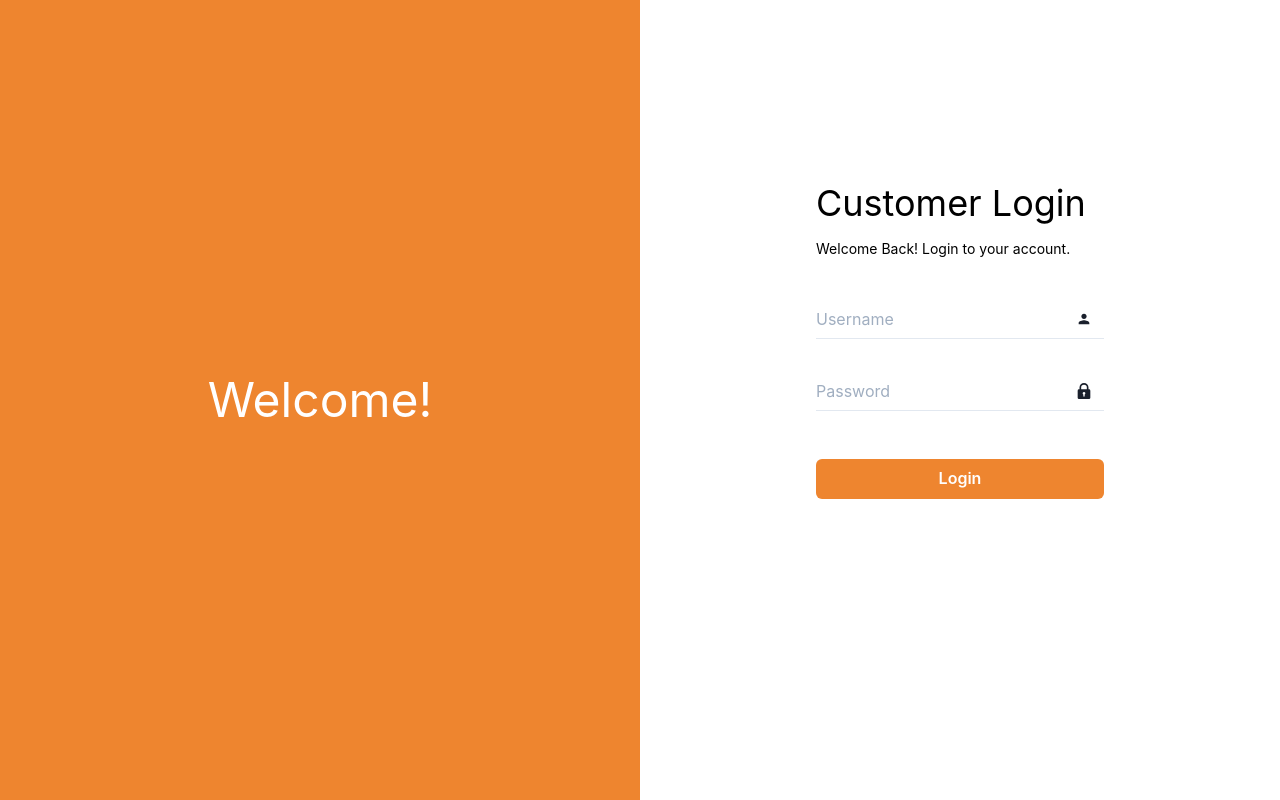
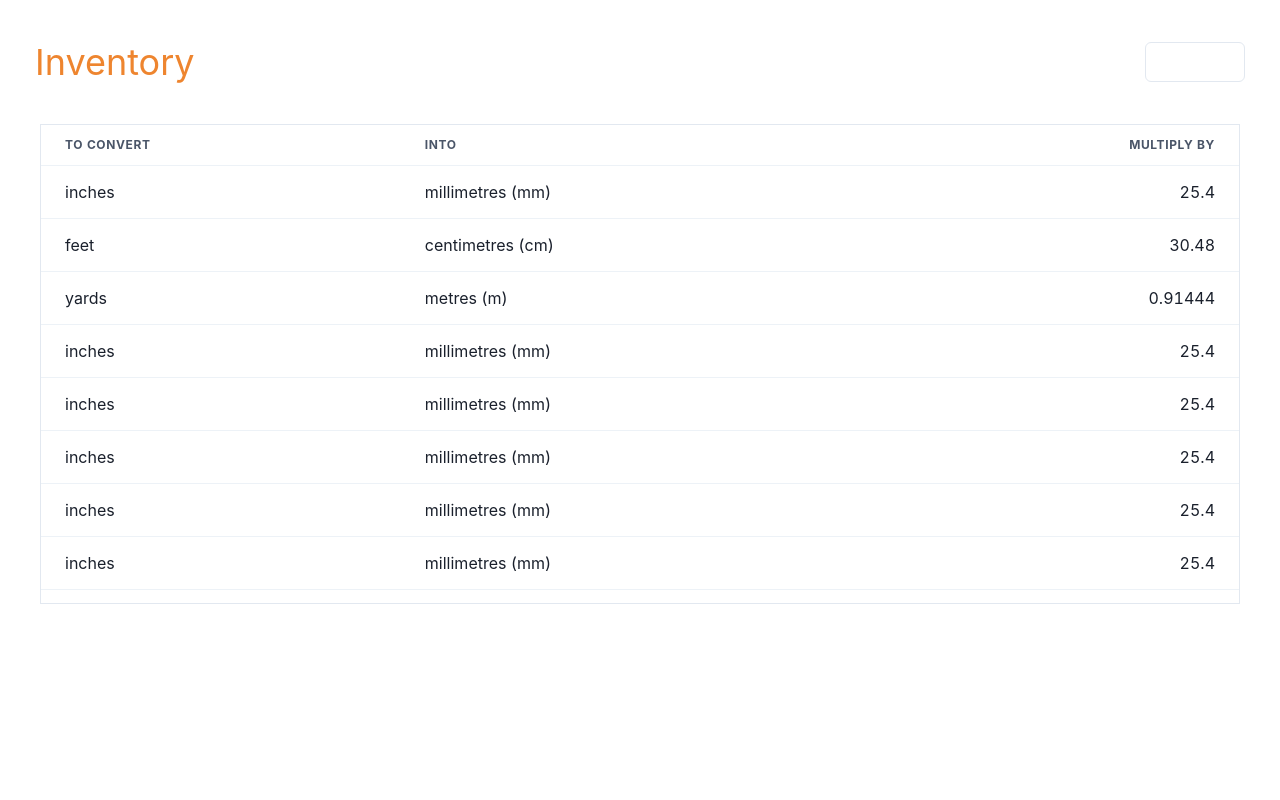
Before and after one commit to winnieli1129/cs348-project, a React (Create React App) app in the folder frontend/: page / in a window 1280 px wide. Built offline with nearby package versions, Linux system fonts and the light colour scheme.

Commit message:
browse inventory

```diff
--- a/frontend/src/App.tsx
+++ b/frontend/src/App.tsx
@@ -5,11 +5,12 @@ import {
   theme,
 } from "@chakra-ui/react"
 import Login from './pages/Login'
+import BrowseInventory from "./pages/BrowseInventory"
 
 export const App = () => (
   <ChakraProvider theme={theme}>
     <Box w="100vw" h="100vh">
-      <Login/>
+      <BrowseInventory/>
     </Box>
   </ChakraProvider>
 )
--- /dev/null
+++ b/frontend/src/pages/BrowseInventory.tsx
@@ -0,0 +1,126 @@
+import React, {useEffect, useState} from "react"
+import { MdPerson } from "react-icons/md";
+import { LockIcon } from '@chakra-ui/icons';
+
+import {
+   Flex,
+   Text,
+   Input,
+   InputGroup,
+   InputLeftElement,
+   InputRightElement,
+   Icon,
+   Button,
+   Table,
+    Thead,
+    Tbody,
+    Tfoot,
+    Tr,
+    Th,
+    Td,
+    TableCaption,
+
+  } from "@chakra-ui/react"
+
+import axios from 'axios';
+
+const BrowseInventory = () => {
+    return (
+        <Flex direction="column" w="100%" h="100%">
+            <Flex justifyContent="space-between" align="center" padding={35}>
+                <Text fontSize='4xl' color='#EE852F'>Inventory</Text>
+
+                <Input w="100px"/>
+            </Flex>
+            <Flex borderWidth="1px" mx="10" h="60vh" overflowY="scroll">
+            <Table variant='simple'>
+                <TableCaption>Imperial to metric conversion factors</TableCaption>
+                <Thead>
+                    <Tr>
+                    <Th>To convert</Th>
+                    <Th>into</Th>
+                    <Th isNumeric>multiply by</Th>
+                    </Tr>
+                </Thead>
+                <Tbody>
+                    <Tr>
+                    <Td>inches</Td>
+                    <Td>millimetres (mm)</Td>
+                    <Td isNumeric>25.4</Td>
+                    </Tr>
+                    <Tr>
+                    <Td>feet</Td>
+                    <Td>centimetres (cm)</Td>
+                    <Td isNumeric>30.48</Td>
+                    </Tr>
+                    <Tr>
+                    <Td>yards</Td>
+                    <Td>metres (m)</Td>
+                    <Td isNumeric>0.91444</Td>
+                    </Tr>
+                    <Tr>
+                    <Td>inches</Td>
+                    <Td>millimetres (mm)</Td>
+                    <Td isNumeric>25.4</Td>
+                    </Tr>
+                    <Tr>
+                    <Td>inches</Td>
+                    <Td>millimetres (mm)</Td>
+                    <Td isNumeric>25.4</Td>
+                    </Tr>
+                    <Tr>
+                    <Td>inches</Td>
+                    <Td>millimetres (mm)</Td>
+                    <Td isNumeric>25.4</Td>
+                    </Tr>
+                    <Tr>
+                    <Td>inches</Td>
+                    <Td>millimetres (mm)</Td>
+                    <Td isNumeric>25.4</Td>
+                    </Tr>
+                    <Tr>
+                    <Td>inches</Td>
+                    <Td>millimetres (mm)</Td>
+                    <Td isNumeric>25.4</Td>
+                    </Tr>
+                    <Tr>
+                    <Td>inches</Td>
+                    <Td>millimetres (mm)</Td>
+                    <Td isNumeric>25.4</Td>
+                    </Tr>
+                    <Tr>
+                    <Td>inches</Td>
+                    <Td>millimetres (mm)</Td>
+                    <Td isNumeric>25.4</Td>
+                    </Tr>
+                    <Tr>
+                    <Td>inches</Td>
+                    <Td>millimetres (mm)</Td>
+                    <Td isNumeric>25.4</Td>
+                    </Tr>
+                    <Tr>
+                    <Td>inches</Td>
+                    <Td>millimetres (mm)</Td>
+                    <Td isNumeric>25.4</Td>
+                    </Tr>
+                    <Tr>
+                    <Td>inches</Td>
+                    <Td>millimetres (mm)</Td>
+                    <Td isNumeric>25.4</Td>
+                    </Tr>
+
+                </Tbody>
+                <Tfoot>
+                    <Tr>
+                    <Th>To convert</Th>
+                    <Th>into</Th>
+                    <Th isNumeric>multiply by</Th>
+                    </Tr>
+                </Tfoot>
+                </Table>
+            </Flex>
+        </Flex>
+    )
+}
+
+export default BrowseInventory;
```
